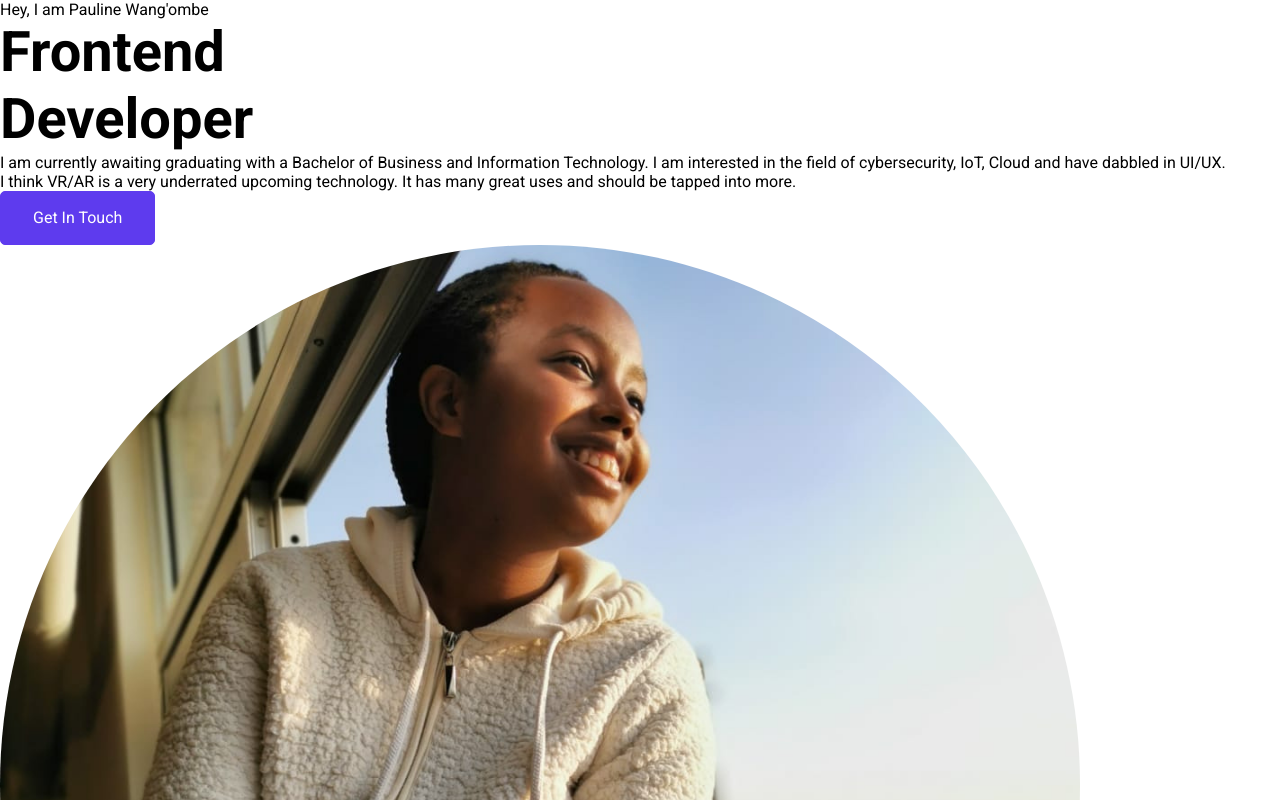
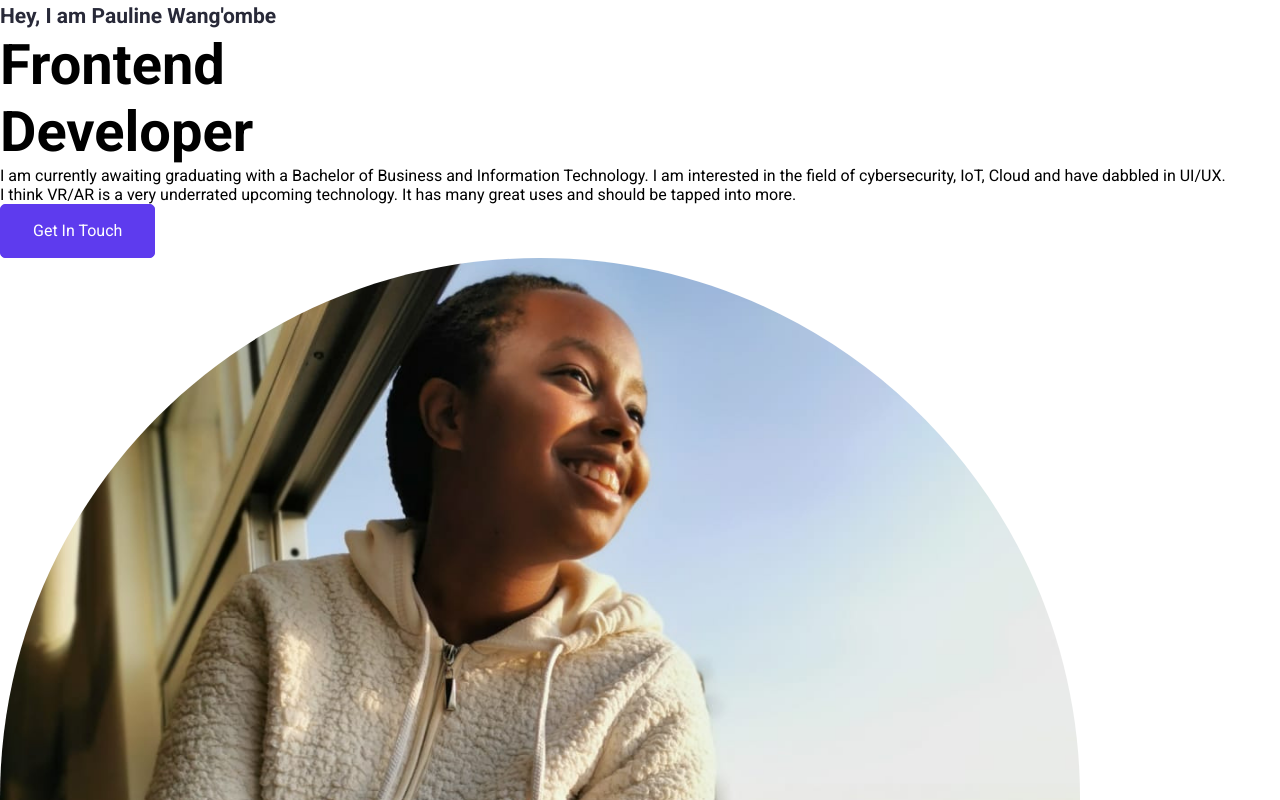
Before and after one commit to Paula-Wang/Portfolio-Page-in-React, a React (Create React App) app: page / in a window 1280 px wide. Shown: the top 800 px of the page. Built offline with nearby package versions, Linux system fonts and the light colour scheme.

Commit message:
style: :art: add section titles css for skills and about me

```diff
--- a/src/App.css
+++ b/src/App.css
@@ -124,19 +124,32 @@ h3 {
 }
 
 /* Body 2 */
-.text-lg {
+.text-md {
     color: var(--darkblue);
-    font-size: 18px;
+    font-size: 16px;
     font-style: normal;
     font-weight: 400;
-    line-height: 27px;
+    line-height: 24px;
 }
 
 /* Body 3 */
-.text-lg {
-    color: var(--darkblue);
-    font-size: 18px;
+.text-sm {
+    color: var(--black);
+    font-size: 14px;
     font-style: normal;
     font-weight: 400;
-    line-height: 27px;
+    line-height: 21px;
 }
+
+/* Section Titles*/
+/* Skills and About Me */
+.section--title {
+    color: var(--heading-color);
+    font-size: 21px;
+    text-align: center;
+    font-style: normal;
+    font-weight: 600;
+    line-height: 32px;
+    display: flex;
+    align-items: flex-start;
+}
```
